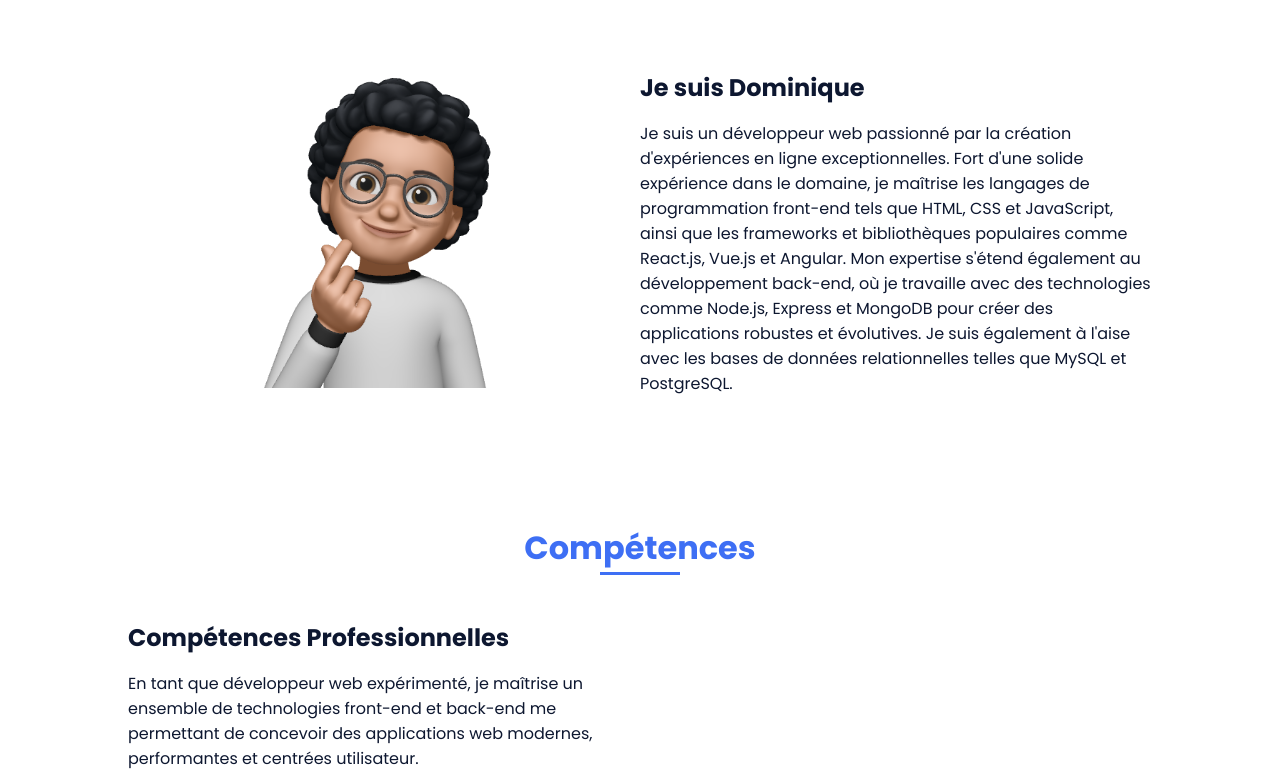
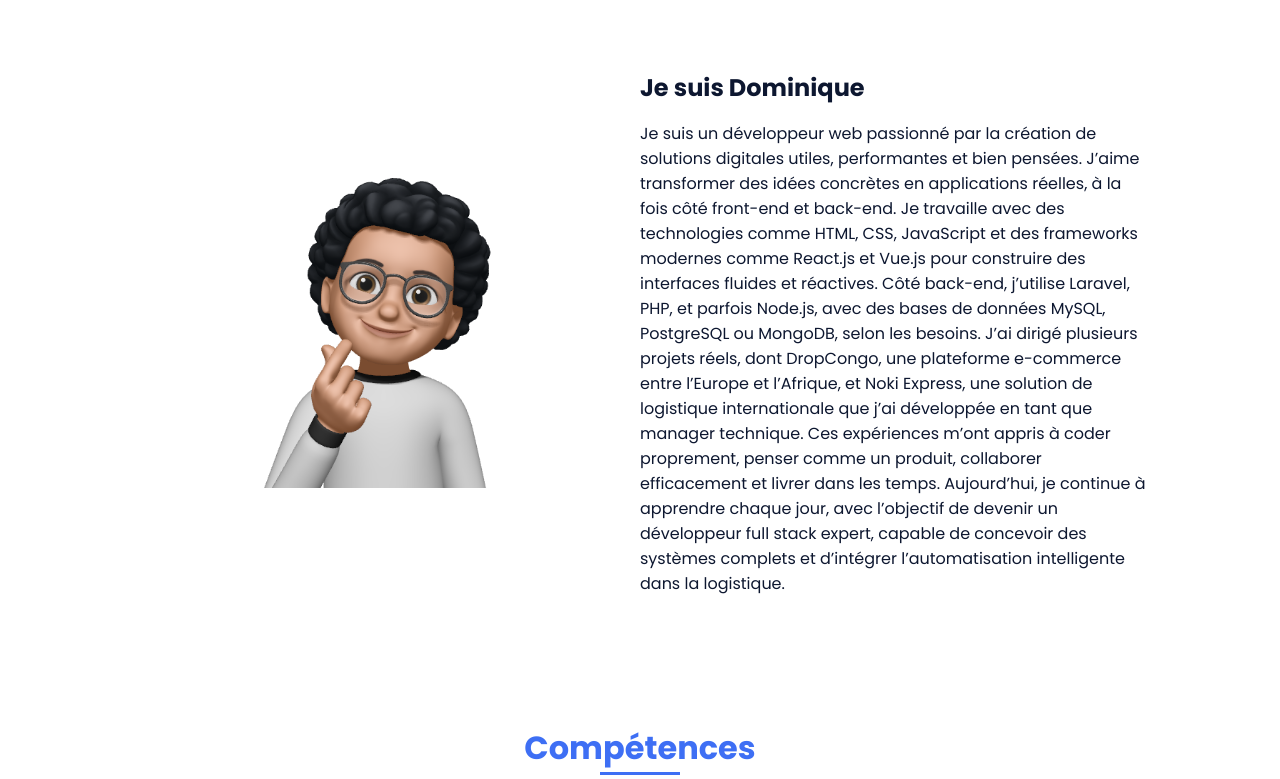
Before and after one commit to Sparctuce-X-X/Portfolio-Dominique-Huang, a plain HTML site: page index.html in a window 1280 px wide. Shown: the part 780-1559 px from the top of the page. Drawn offline with nearby package versions, Linux system fonts and the light colour scheme.

Commit message:
description profil changed

```diff
--- a/index.html
+++ b/index.html
@@ -72,9 +72,13 @@
 
                     <div>
                         <h2 class="about__subtitle">Je suis Dominique</h2>
-                        <p class="about__text">Je suis un développeur web passionné par la création d'expériences en ligne exceptionnelles. Fort d'une solide expérience dans le domaine, je maîtrise les langages de programmation front-end tels que HTML, CSS et JavaScript, ainsi que les frameworks et bibliothèques populaires comme React.js, Vue.js et Angular.
+                        <p class="about__text">Je suis un développeur web passionné par la création de solutions digitales utiles, performantes et bien pensées. J’aime transformer des idées concrètes en applications réelles, à la fois côté front-end et back-end.
 
-                            Mon expertise s'étend également au développement back-end, où je travaille avec des technologies comme Node.js, Express et MongoDB pour créer des applications robustes et évolutives. Je suis également à l'aise avec les bases de données relationnelles telles que MySQL et PostgreSQL.</p>
+                            Je travaille avec des technologies comme HTML, CSS, JavaScript et des frameworks modernes comme React.js et Vue.js pour construire des interfaces fluides et réactives. Côté back-end, j’utilise Laravel, PHP, et parfois Node.js, avec des bases de données MySQL, PostgreSQL ou MongoDB, selon les besoins.
+
+                            J’ai dirigé plusieurs projets réels, dont DropCongo, une plateforme e-commerce entre l’Europe et l’Afrique, et Noki Express, une solution de logistique internationale que j’ai développée en tant que manager technique. Ces expériences m’ont appris à coder proprement, penser comme un produit, collaborer efficacement et livrer dans les temps.
+
+                            Aujourd’hui, je continue à apprendre chaque jour, avec l’objectif de devenir un développeur full stack expert, capable de concevoir des systèmes complets et d’intégrer l’automatisation intelligente dans la logistique.</p>
                     </div>
                 </div>
             </section>
```
